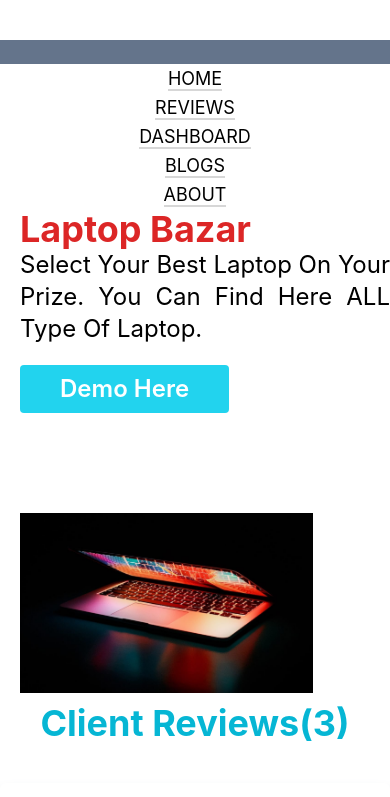
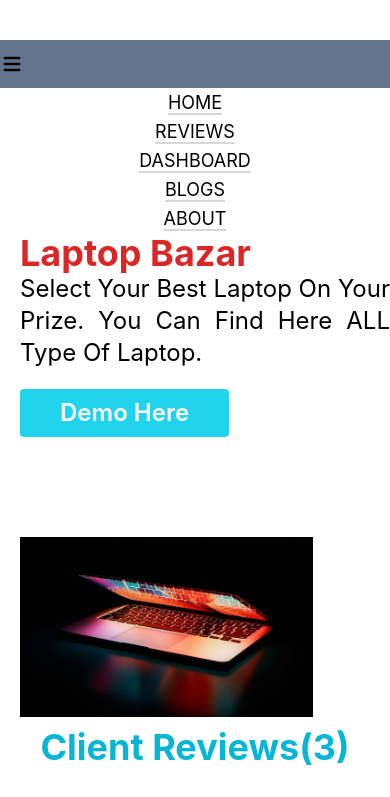
Before and after one commit to TAREQUE-AHMED/laptop-bazar, a React (Create React App) app: page / in a window 390 px wide. Shown: the top 797 px of the page. Built offline with nearby package versions, Linux system fonts and the light colour scheme; grey boxes are pictures that could not be loaded.

Commit message:
update reviews site

```diff
--- a/package.json
+++ b/package.json
@@ -3,6 +3,7 @@
   "version": "0.1.0",
   "private": true,
   "dependencies": {
+    "@heroicons/react": "^1.0.6",
     "@testing-library/jest-dom": "^5.16.3",
     "@testing-library/react": "^12.1.4",
     "@testing-library/user-event": "^13.5.0",
--- a/src/Components/Header/Header.js
+++ b/src/Components/Header/Header.js
@@ -1,13 +1,16 @@
 import React, { useState } from 'react';
 import CustomLink from '../CustomLink/CustomLink';
+import { MenuIcon, XIcon } from '@heroicons/react/solid';
 import './Header.css';
 
 const Header = () => {
-    const [gaping, setGaping] = useState(false);
+    const [open, setOpen] = useState(false);
     return (
         <nav className='mt-10'>
-            <div onClick={() => setGaping(!gaping)} className='bg-slate-500 md:bg-white py-3'>
-
+            <div onClick={() => setOpen(!open)} className='bg-slate-500 md:bg-white py-3'>
+                {
+                    open ? <XIcon className='w-6 h-6 md:hidden'></XIcon> : <MenuIcon className='w-6 h-6 md:hidden'></MenuIcon>
+               }
             </div>
             <ul className='md:flex justify-center items-center gap-8 text-xl'>
                 <CustomLink to={'/home'} className='border-b-2'>HOME</CustomLink>
```
Also changed, not shown: 1 other file (tests, documents, lock files or other folders).
